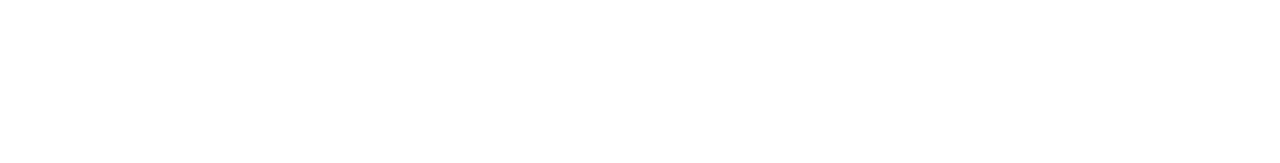
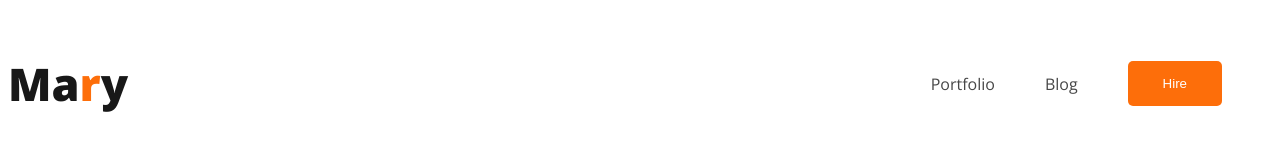
Before and after one commit to farjana88/webdeveloper-portfolio, a plain HTML site: page index.html in a window 1280 px wide. Drawn offline with nearby package versions, Linux system fonts and the light colour scheme.

Commit message:
added nav

```diff
--- a/index.html
+++ b/index.html
@@ -4,9 +4,21 @@
     <meta charset="UTF-8">
     <meta name="viewport" content="width=device-width, initial-scale=1.0">
     <title>webdeveloper-portfolio</title>
+    <link rel="preconnect" href="https://fonts.googleapis.com">
+<link rel="preconnect" href="https://fonts.gstatic.com" crossorigin>
+<link href="https://fonts.googleapis.com/css2?family=Open+Sans:wght@400;500;600;700;800&display=swap" rel="stylesheet">
+    <link rel="stylesheet" href="style/portfolio.css">
 </head>
 <body>
     <header>
+        <nav>
+            <h3 class="nav-title">Ma<span class="text-primary">r</span>y</h3>
+            <ul>
+                <li><a href="">Portfolio</a></li>
+                <li><a href="">Blog</a></li>
+                <li><button class="btn-primary">Hire</button></li>
+            </ul>
+        </nav>
 
     </header>
     <main>
--- /dev/null
+++ b/style/portfolio.css
@@ -0,0 +1,41 @@
+/* font related  */
+
+body{
+    font-family: 'Open Sans', sans-serif;
+}
+/* nav related style */
+nav{
+    display: flex;
+    justify-content: space-between;
+    align-items: center;
+}
+.nav-title{
+    color: #181818;
+    font-size: 45px;
+    font-weight: 800;
+
+}
+.text-primary{
+    color: #FD6E0A;
+
+}
+nav > ul{
+    display: flex;
+    align-items: center;
+}
+nav li{
+    margin-right: 50px;
+    list-style: none;
+}
+nav a{
+    text-decoration: none;
+    color: #474747;
+}
+.btn-primary{
+    border-radius: 5px;
+    background: #FD6E0A;
+    color: white;
+    font-size: 700;
+    border: 0;
+    padding: 15px 35px;
+}
```
Also changed, not shown: image/developer.png (added), image/hardy.png (added), image/header_bg.png (added), image/icons/facebook.png (added), image/icons/insta.png (added), image/icons/js.png (added), image/icons/mongo.png (added), image/icons/nodejs.png (added), image/icons/react.png (added), image/icons/twitter.png (added).
